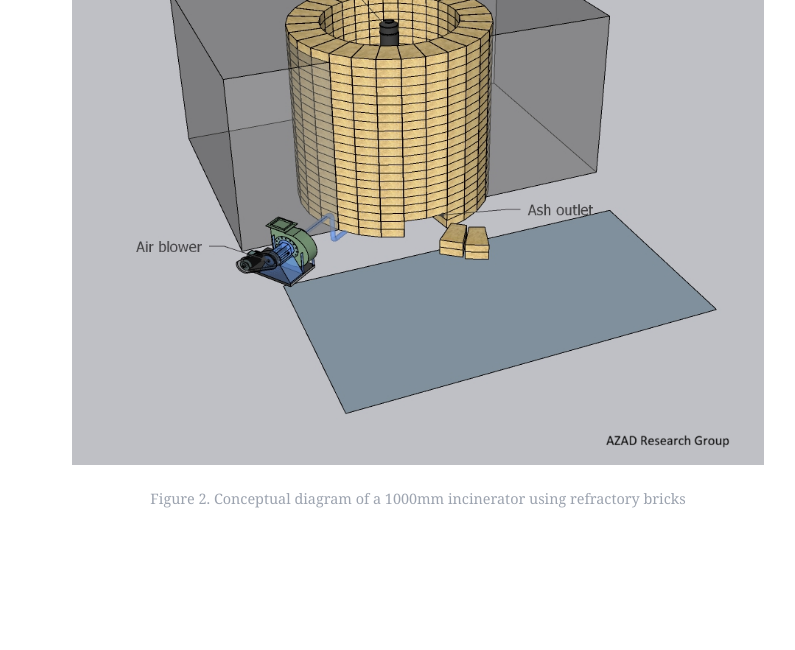
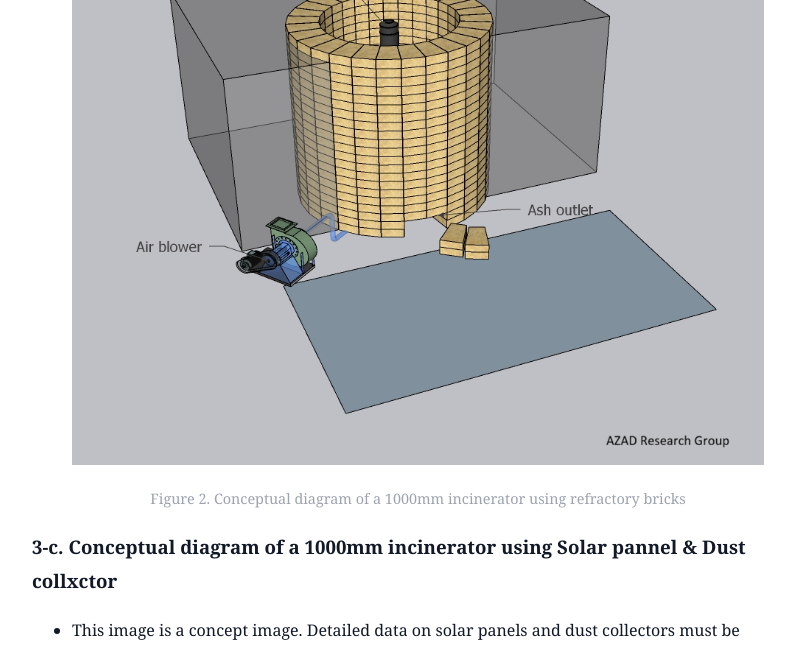
Before and after one commit to ssimsangmin49-creator/ecofriendly-polymer-compounds-incineration, a Jekyll site: the page built from _posts/2026-01-13-application.md, in a window 1280 px wide and 1400 px high, scrolled down 1567 px. Shown: the top 650 px of the window, without its empty margins (222-1017 px from the left). Built offline with Jekyll 4.4.1, drawn with Linux system fonts in a browser that asks for light colours; some of the changed text lies outside the part shown.

Commit message:
Add conceptual diagram of 1000mm incinerator with solar panel

```diff
--- a/_posts/2026-01-13-application.md
+++ b/_posts/2026-01-13-application.md
@@ -53,3 +53,22 @@
   Figure 2. Conceptual diagram of a 1000mm incinerator using refractory bricks
   </figcaption>
 </figure>
+
+
+### 3-c. Conceptual diagram of a 1000mm incinerator using Solar pannel & Dust collxctor
+
+- This image is a concept image. Detailed data on solar panels and dust collectors
+  must be compiled from accurate data on related technologies.
+
+<figure style="text-align:center;">
+  <img src="{{ '/assets/images/1000mm-modify.png' | relative_url }}"
+       alt="The incinerator body using refractory bricks"
+        style="max-width:700px; width:100%;">
+  <figcaption style="
+    margin-top:0.75rem;
+    font-size:0.9rem;
+    color:#9ca3af;
+    ">
+  Figure 2. Conceptual diagram of a 1000mm incinerator using Solar pannel & Dust collector
+  </figcaption>
+</figure>
```
